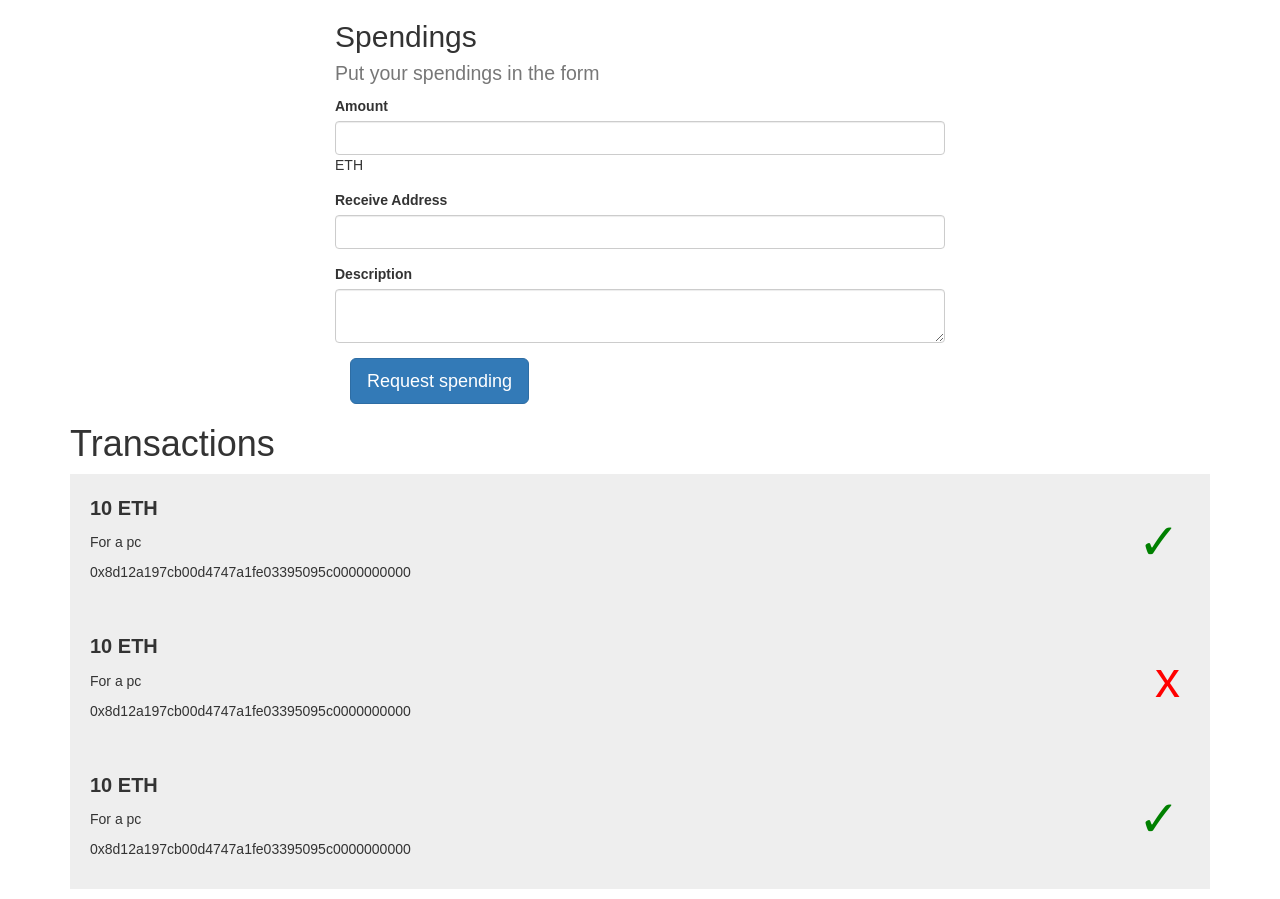
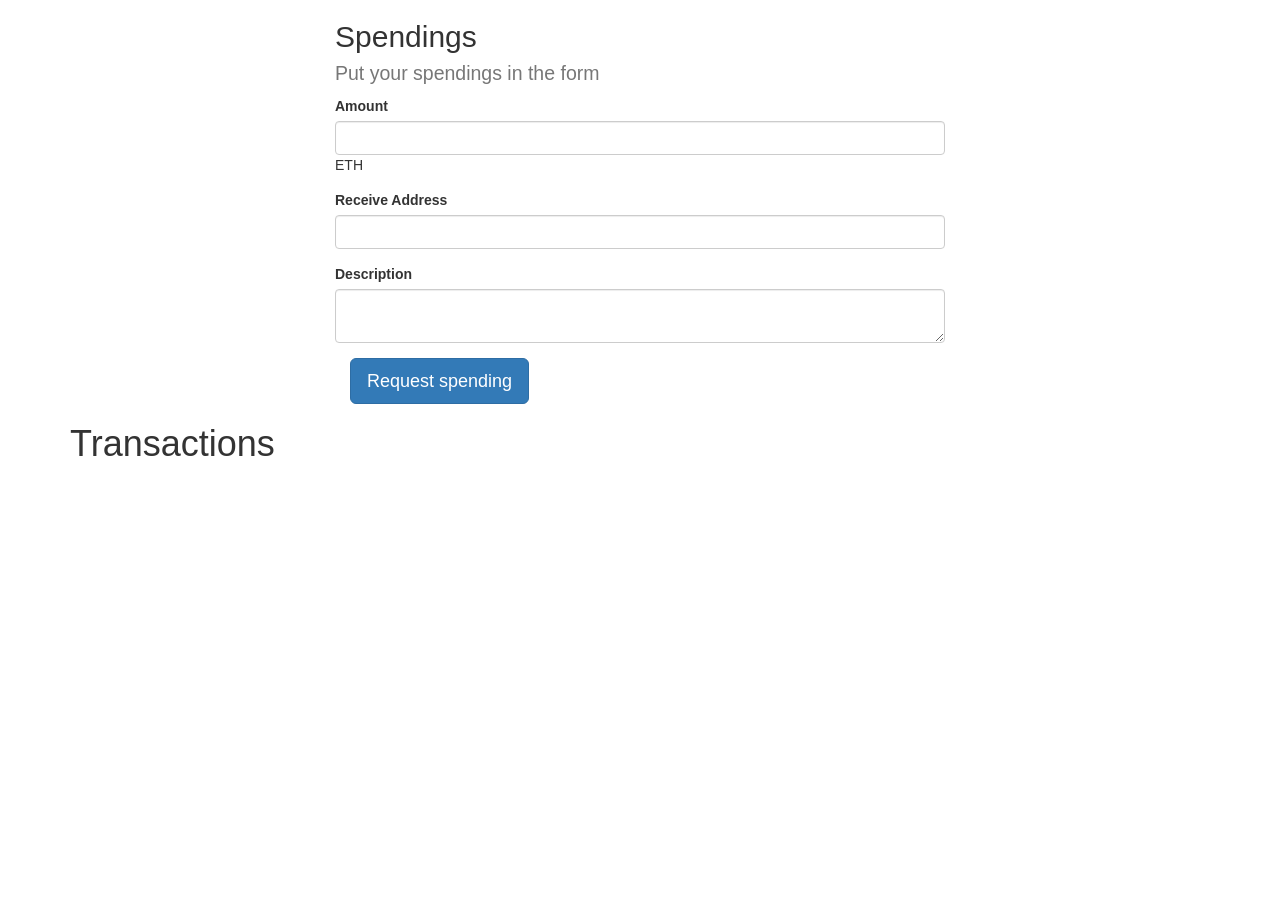
Before and after one commit to u-amine/ICOBlockveto, a React (Create React App) app: page / in a window 1280 px wide. After the commit the page ends 800 px from the top, so only its background shows below. Built offline with nearby package versions, Linux system fonts and the light colour scheme.

Commit message:
Render requests list dynamically

```diff
--- a/src/App.js
+++ b/src/App.js
@@ -23,7 +23,9 @@ class TransactionForm extends React.Component {
     contract.methods
       .createRequest(description, ammount, receiverAddress)
       .send({ from: from })
-      .on('transactionHash', txHash => { alert('Transaction started!') });
+      .on('transactionHash', txHash => {
+        alert('Transaction started!');
+      });
   };
 
   render() {
@@ -56,14 +58,14 @@ class TransactionForm extends React.Component {
   }
 }
 
-const Transaction = ({ status }) => {
+const Transaction = ({ status, transaction }) => {
   return (
     <li className="bv-transaction-item">
       <p className="bv-transaction-item--amount">
-        <b>10 ETH</b>
+        <b>{transaction.value * 10 ** -18} ETH</b>
       </p>
-      <p>For a pc</p>
-      <p>0x8d12a197cb00d4747a1fe03395095c0000000000</p>
+      <p>{transaction.description}</p>
+      <p>{transaction.recipient}</p>
       {status}
     </li>
   );
@@ -81,7 +83,7 @@ const FailureStatus = () => (
   </div>
 );
 
-const TransactionsList = () => {
+const TransactionsList = ({ transactions }) => {
   return (
     <div className="container">
       <div className="row">
@@ -92,9 +94,7 @@ const TransactionsList = () => {
       <div className="row">
         <div className="col-xs-12">
           <ul className="list-unstyled">
-            <Transaction status={<SuccessStatus />} />
-            <Transaction status={<FailureStatus />} />
-            <Transaction status={<SuccessStatus />} />
+            {transactions.map((transaction, index) => <Transaction key={index} transaction={transaction} status={<SuccessStatus />} />)}
           </ul>
         </div>
       </div>
@@ -103,11 +103,31 @@ const TransactionsList = () => {
 };
 
 class App extends Component {
+  state = {
+    transactions: []
+  };
+
+  componentDidMount() {
+    this.getTransactions();
+  }
+
+  getTransactions = async () => {
+    const web3 = await getWeb3();
+    const [from] = await web3.eth.getAccounts();
+    const contract = new web3.eth.Contract(contractAbi, '0xb6163aa9130c019fa4b6f58e0024a44d71181393');
+    contract.setProvider(web3.currentProvider);
+    const requestsCount = await contract.methods.getRequestsCount().call();
+    const transactions = await Promise.all(
+      Array.from({ length: requestsCount }).map((_, index) => contract.methods.requests(index).call())
+    );
+    this.setState({transactions: transactions})
+  };
+
   render() {
     return (
       <div className="App">
         <TransactionForm />
-        <TransactionsList />
+        <TransactionsList transactions={this.state.transactions} />
       </div>
     );
   }
```
